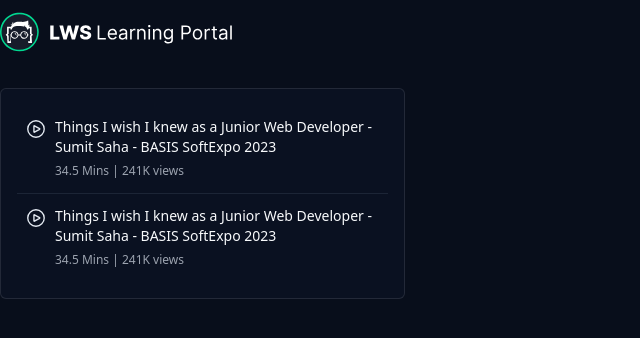
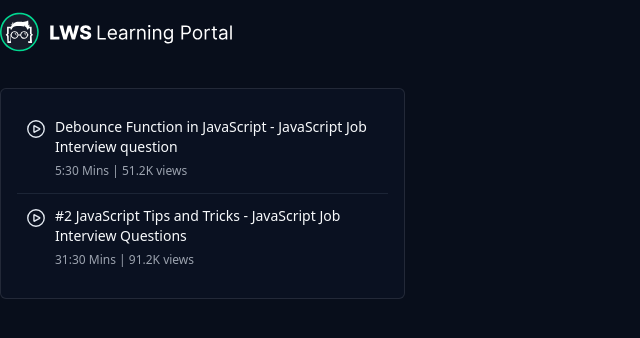
Before and after one commit to numangit/edtech-platform, a React (Create React App) app: page / in a window 1280 px wide. Shown: the top 338 px of the page, without its empty margins (0-640 px from the left). Built offline with nearby package versions, Linux system fonts and the light colour scheme; data requests are answered from the project's data file.

Commit message:
video thumbnail detils rendered

```diff
--- a/src/component/student/coursePlayer/Video.js
+++ b/src/component/student/coursePlayer/Video.js
@@ -1,6 +1,10 @@
 import { Link } from 'react-router-dom';
 
-const Video = () => {
+const Video = ({ video }) => {
+
+    //destructuring video info
+    const { id, title, duration, views } = video || {};
+
     return (
         <div className="w-full flex flex-row gap-2 cursor-pointer hover:bg-slate-900 p-2 py-3">
             {/* <!-- Thumbnail --> */}
@@ -12,14 +16,13 @@
             </svg>
             {/* <!-- Description --> */}
             <div className="flex flex-col w-full">
-                <Link to="/videos/">
-                    <p className="text-slate-50 text-sm font-medium">Things I wish I knew as a Junior Web
-                        Developer - Sumit Saha - BASIS SoftExpo 2023</p>
+                <Link to={`/videos/${id}`}>
+                    <p className="text-slate-50 text-sm font-medium">{title}</p>
                 </Link>
                 <div>
-                    <span className="text-gray-400 text-xs mt-1">34.5 Mins</span>
+                    <span className="text-gray-400 text-xs mt-1">{duration} Mins</span>
                     <span className="text-gray-400 text-xs mt-1"> | </span>
-                    <span className="text-gray-400 text-xs mt-1">241K views</span>
+                    <span className="text-gray-400 text-xs mt-1">{views} views</span>
                 </div>
             </div>
         </div>
--- a/src/component/student/coursePlayer/Videos.js
+++ b/src/component/student/coursePlayer/Videos.js
@@ -4,7 +4,7 @@
 const Videos = () => {
 
     //hooks
-    const { data: videos, isLoading, isError, error } = useGetVideosQuery();
+    const { data: videos, isLoading, isError, error } = useGetVideosQuery() || {};
 
     //what to render
     let content = null;
```
